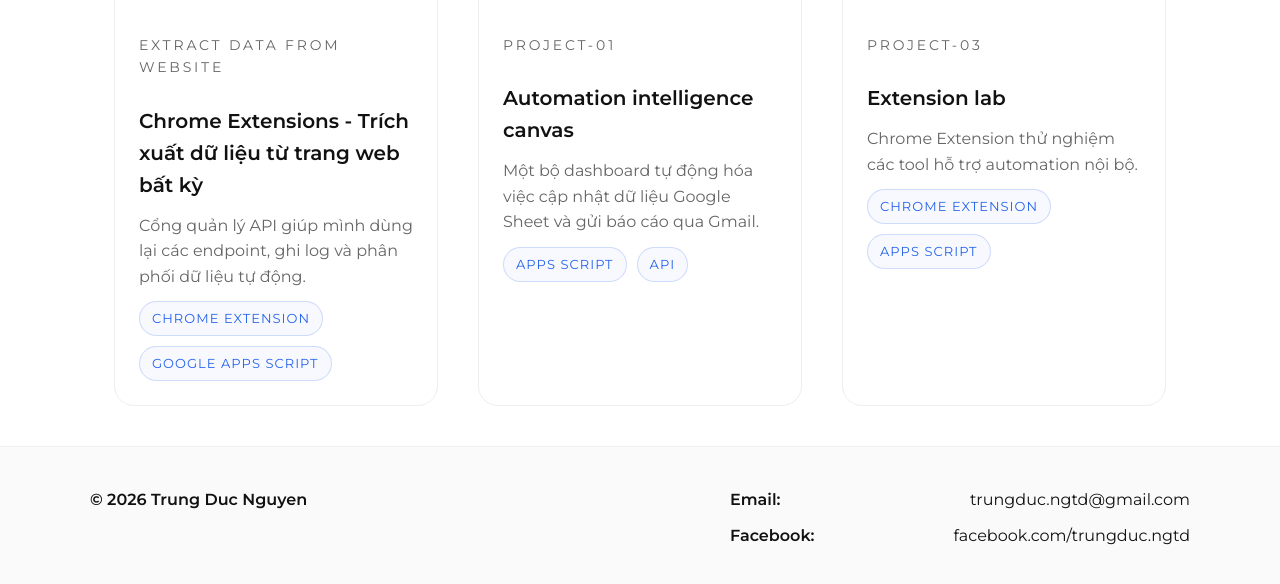
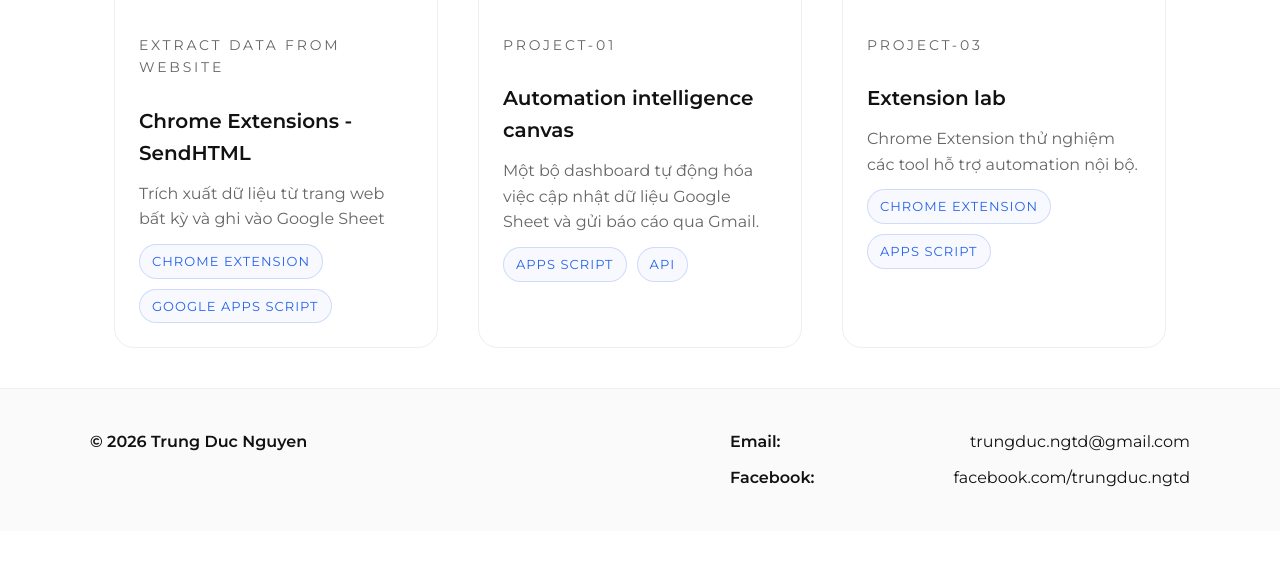
Before and after one commit to trungducngtd/trungducngtd.github.io, a Jekyll site: the page built from vai-thu-linh-tinh.html, in a window 1280 px wide and 900 px high, scrolled down 556 px, cut to the strip 312-896 px from the top of the window. Built offline with Jekyll 4.4.1, drawn with Linux system fonts in a browser that asks for light colours; after the commit the page ends 1399 px from its top, so only the background shows below that.

```diff
--- a/_projects/api-hub.md
+++ b/_projects/api-hub.md
@@ -1,7 +1,7 @@
 ---
-title: Chrome Extensions - Trích xuất dữ liệu từ trang web bất kỳ
+title: Chrome Extensions - SendHTML
 project_id: Extract data from website
-description: Cổng quản lý API giúp mình dùng lại các endpoint, ghi log và phân phối dữ liệu tự động.
+description: Trích xuất dữ liệu từ trang web bất kỳ và ghi vào Google Sheet
 image: https://images.unsplash.com/photo-1500530855697-b586d89ba3ee?auto=format&fit=crop&w=1200&q=80
 image_alt: extract-data-from-Website
 tags:
@@ -9,8 +9,12 @@ tags:
   - Google Apps Script
 ---
 
-## Tóm tắt
-Tôi tổ chức một hub nhỏ giúp gọi API, lưu lại kết quả, chuyển tiếp payload đến Chrome Extension. Tất cả được xây bằng script JavaScript, không cần backend riêng.
+## Bối cảnh
+Từ nhu cầu cần phải nhập tay để report dữ liệu quảng cáo theo ngày của Zalo và Admicro, mà 2 nền tảng này chưa hỗ trợ API để có thể kéo số tự động.
+Nên bị lười.
+
+## Tóm Tắt
+Sử dụng chrome extensions để gửi dữ liệu trang web (html) về google apps script, sau đó trích xuất dữ liệu cần lấy và ghi vào google sheet.
 
 ## Chi tiết
 1. Dùng Google Apps Script làm trung gian (Web Apps) để nhận yêu cầu từ Chrome Extension.
```
